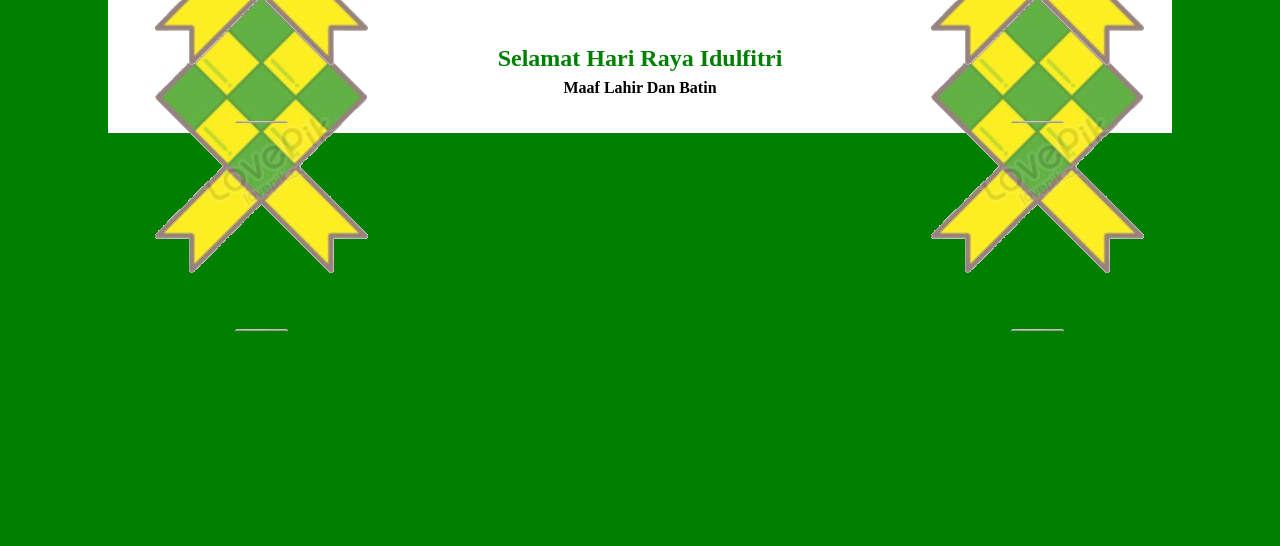
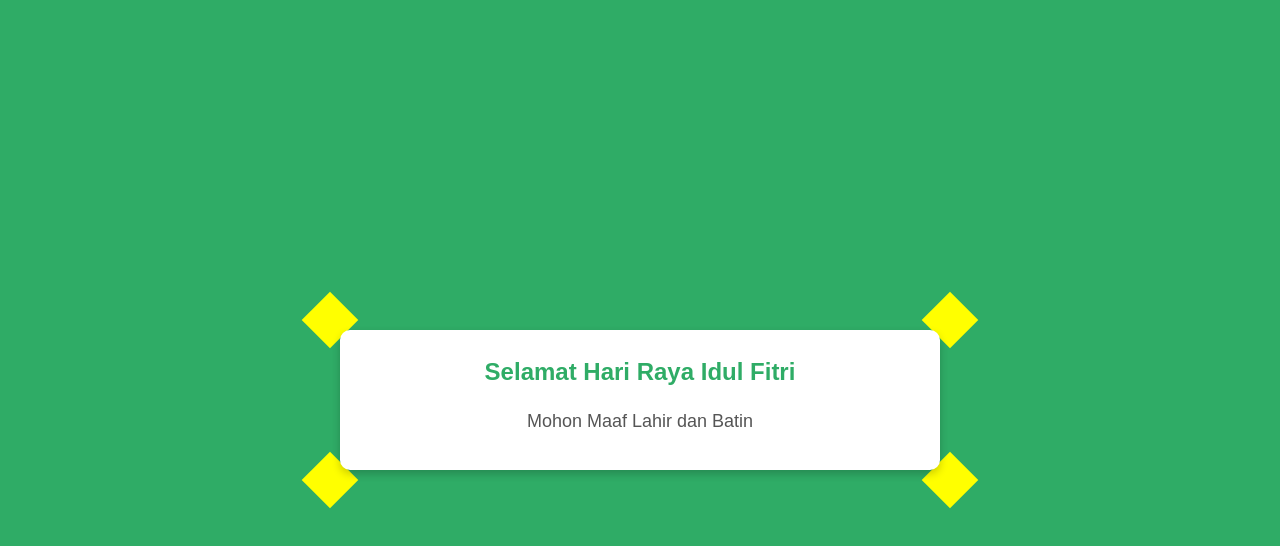
Before and after one commit to smilebotstore/idulfitri-greetings, a plain HTML site: page index.html in a window 1280 px wide. Drawn offline with Linux system fonts and the light colour scheme.

Commit message:
Update index.html

```diff
--- a/index.html
+++ b/index.html
@@ -1,35 +1,78 @@
 <!DOCTYPE html>
-<html>
+<html lang="id">
 <head>
-    <title>Selamat Idulfitri</title>
-</head>
-<body style="background-color: green; text-align: center; margin: 0;">
-    <div style="background-color: white; margin: auto; width: 80%; padding: 20px; position: relative;">
-        <!-- Ketupat Kiri -->
-        <img src="ketupat.png" style="position: absolute; left: 10px; top: 50%; transform: translateY(-50%);">
-        <img src="ketupat.png" style="position: absolute; left: 10px; bottom: 10px;">
+    <meta charset="UTF-8">
+    <meta name="viewport" content="width=device-width, initial-scale=1.0">
+    <title>Selamat Hari Raya Idul Fitri</title>
+    <style>
+        body {
+            background-color: #2fac66;
+            display: flex;
+            justify-content: center;
+            align-items: center;
+            height: 100vh;
+            margin: 0;
+            font-family: Arial, sans-serif;
+        }
 
-        <!-- Teks Utama -->
-        <h1 style="color: green; font-size: 24px; animation: naikTurun 1.5s infinite alternate;">
-            Selamat Hari Raya Idulfitri
-        </h1>
+        .container {
+            position: relative;
+            width: 90%;
+            max-width: 600px;
+            text-align: center;
+        }
 
-        <!-- Teks Maaf Lahir dan Batin (Bold & Hitam) -->
-        <p style="font-weight: bold; color: black; font-size: 16px;">
-            Maaf Lahir Dan Batin
-        </p>
+        .card {
+            background: white;
+            padding: 20px;
+            border-radius: 10px;
+            box-shadow: 0 4px 8px rgba(0, 0, 0, 0.2);
+            position: relative;
+            z-index: 1;
+        }
 
-        <!-- Ketupat Kanan -->
-        <img src="ketupat.png" style="position: absolute; right: 10px; top: 50%; transform: translateY(-50%);">
-        <img src="ketupat.png" style="position: absolute; right: 10px; bottom: 10px;">
-    </div>
+        .animated-text {
+            color: #2fac66;
+            font-size: 24px;
+            font-weight: bold;
+            animation: bounce 1.5s infinite;
+        }
 
-    <!-- Animasi Naik Turun -->
-    <style>
-        @keyframes naikTurun {
-            0% { transform: translateY(0); }
-            100% { transform: translateY(10px); }
+        p {
+            color: #555;
+            font-size: 18px;
+            margin-top: 10px;
+        }
+
+        .ketupat {
+            width: 40px;
+            height: 40px;
+            background: yellow;
+            position: absolute;
+            transform: rotate(45deg);
+        }
+
+        .ketupat1 { top: -30px; left: -30px; }
+        .ketupat2 { top: -30px; right: -30px; }
+        .ketupat3 { bottom: -30px; left: -30px; }
+        .ketupat4 { bottom: -30px; right: -30px; }
+
+        @keyframes bounce {
+            0%, 100% { transform: translateY(0); }
+            50% { transform: translateY(-10px); }
         }
     </style>
+</head>
+<body>
+    <div class="container">
+        <div class="card">
+            <h1 class="animated-text">Selamat Hari Raya Idul Fitri</h1>
+            <p>Mohon Maaf Lahir dan Batin</p>
+        </div>
+        <div class="ketupat ketupat1"></div>
+        <div class="ketupat ketupat2"></div>
+        <div class="ketupat ketupat3"></div>
+        <div class="ketupat ketupat4"></div>
+    </div>
 </body>
 </html>
```
